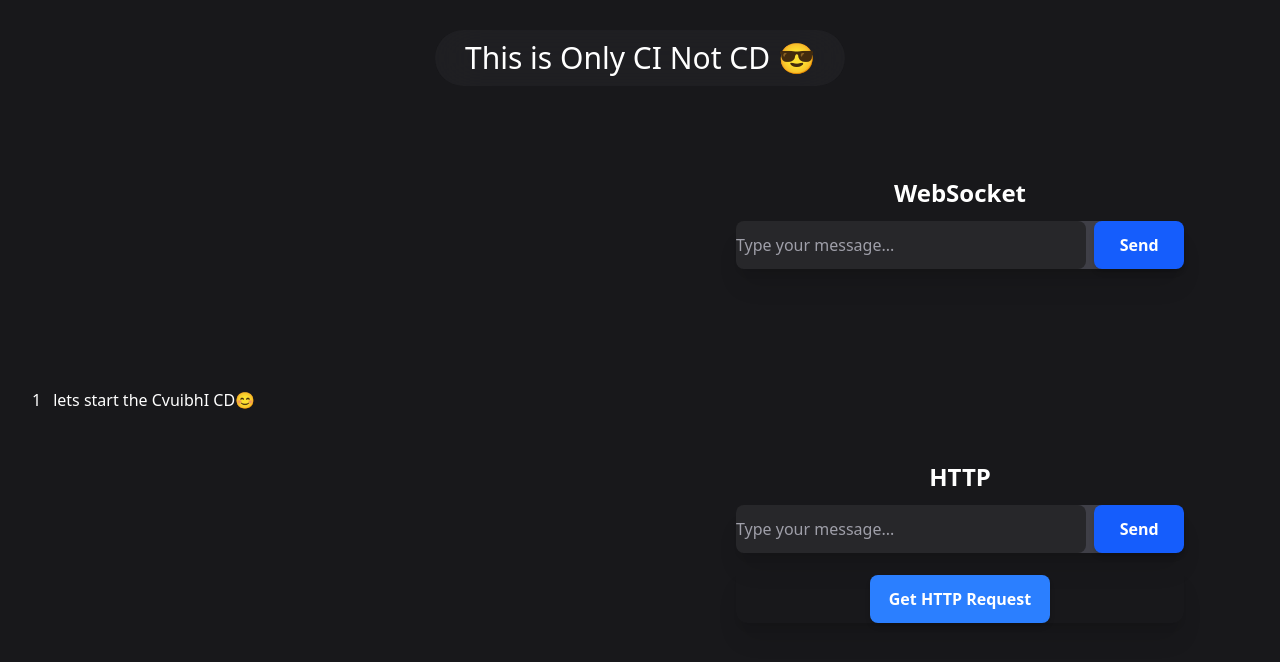
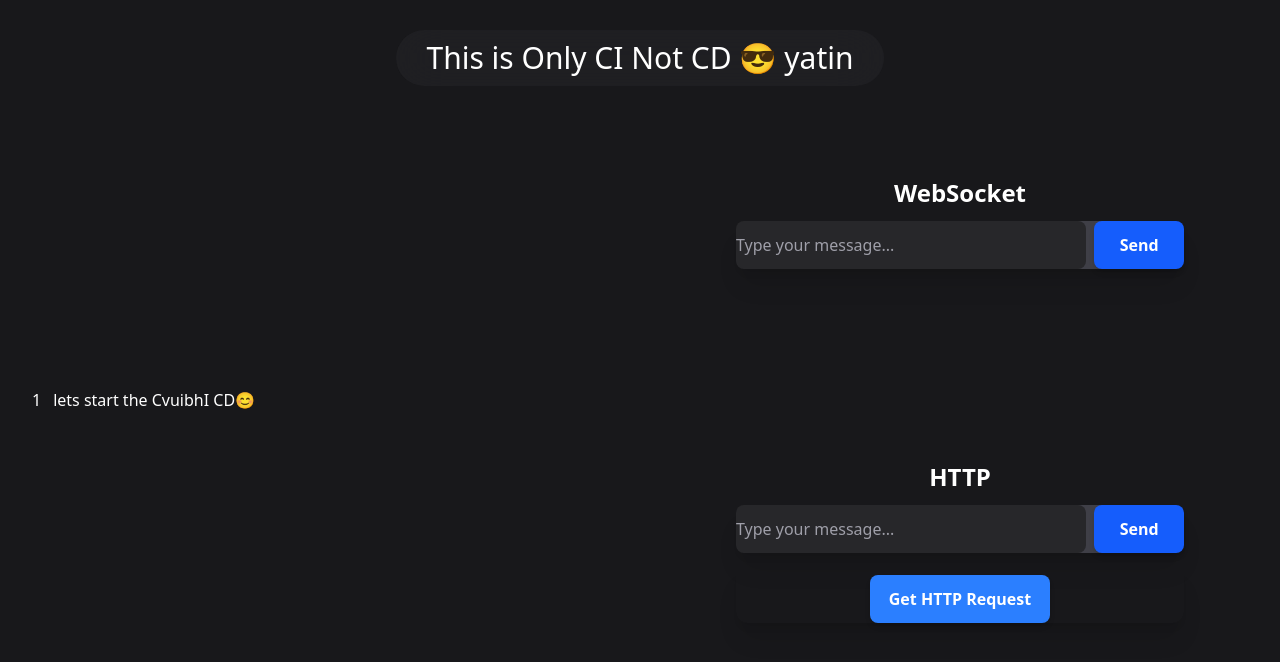
Before and after one commit to YatinDora81/CI_CD_Turborepo_Test, a Next.js app in the folder apps/web/: page / in a window 1280 px wide. Shown: the top 662 px of the page. Built offline with nearby package versions, Linux system fonts and the light colour scheme; no server answers.

Commit message:
changed something

```diff
--- a/apps/web/components/HomeClient.tsx
+++ b/apps/web/components/HomeClient.tsx
@@ -45,7 +45,7 @@ function HomeClient() {
 
     return (
     <div className="bg-zinc-900 relative w-full h-screen flex flex-col justify-center items-center">
-      <h1 className="text-white absolute top-[1em] bg-zinc-800/50 text-3xl my-4 rounded-4xl backdrop-blur-xl" style={{padding : "10px" , paddingInline : "30px" }}>This is Only CI Not CD 😎</h1>
+      <h1 className="text-white absolute top-[1em] bg-zinc-800/50 text-3xl my-4 rounded-4xl backdrop-blur-xl" style={{padding : "10px" , paddingInline : "30px" }}>This is Only CI Not CD 😎 yatin</h1>
       <div className="bg-zinc-950 w-full h-full flex justify-center items-center">
         <div className="w-[50%] h-full">
           <Messages messages={message} />
```
